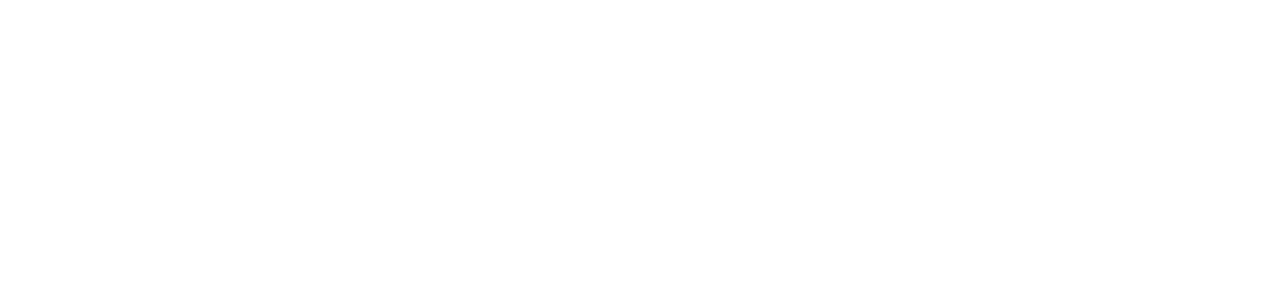
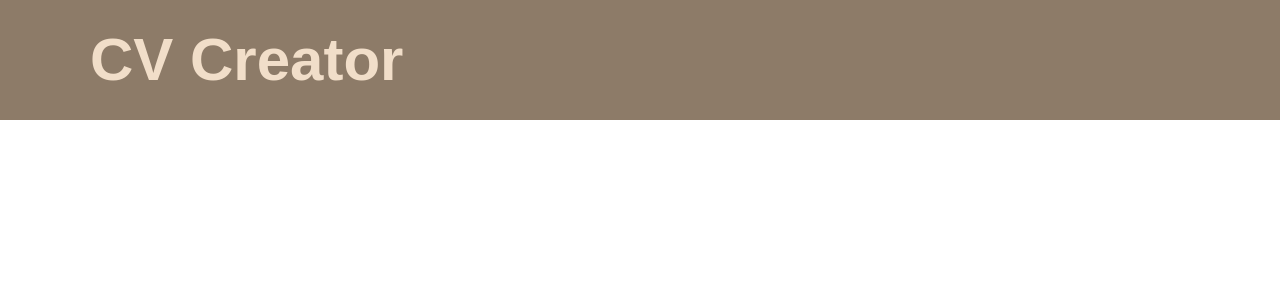
Before and after one commit to eduardsdn/react-cv-creator, a React (Create React App) app: page / in a window 1280 px wide. Shown: the top 300 px of the page. Built offline with nearby package versions, Linux system fonts and the light colour scheme.

Commit message:
Added Header component

```diff
--- a/src/App.jsx
+++ b/src/App.jsx
@@ -1,8 +1,10 @@
+import Header from "./components/Header";
+
 
 function App() {
   return (
     <div className="App">
-
+      <Header />
     </div>
   );
 }
--- /dev/null
+++ b/src/components/Header.jsx
@@ -0,0 +1,8 @@
+
+export default function Header(){
+    return(
+        <header className="header">
+            <h1 className="logo">CV Creator</h1>
+        </header>
+    )
+}
--- a/src/style.css
+++ b/src/style.css
@@ -48,3 +48,23 @@
 	border-collapse: collapse;
 	border-spacing: 0;
 }
+
+/* General */
+.App {
+    font-family: Arial, Helvetica, sans-serif;
+}
+
+/* Header */
+
+.header{
+    background-color: #8D7B68;
+    padding-left: 90px;
+    padding-top: 30px;
+    padding-bottom: 30px;
+}
+
+.logo {
+    font-size: 60px;
+    font-weight: 600;
+    color: #F1DEC9;
+}
```
